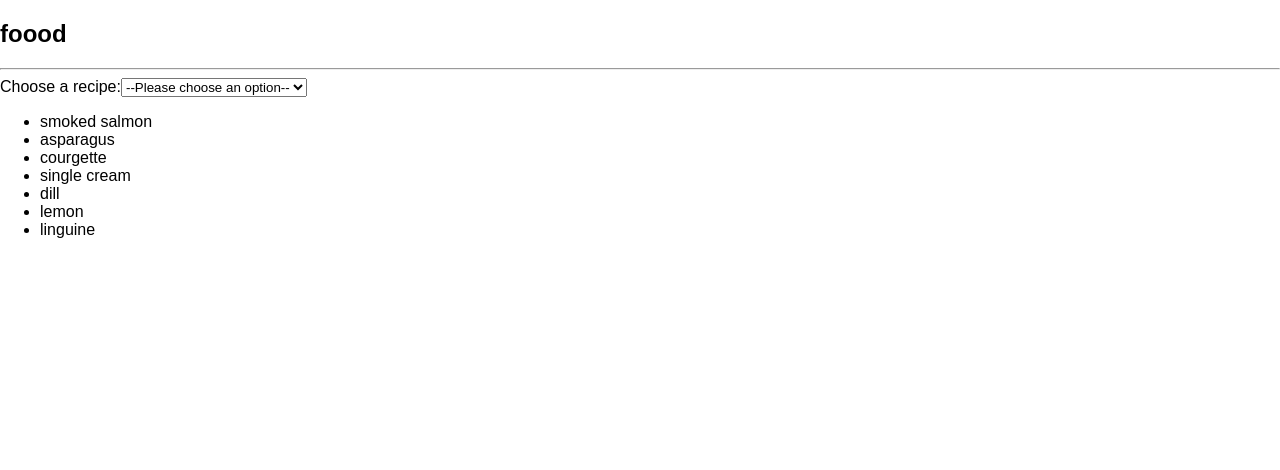
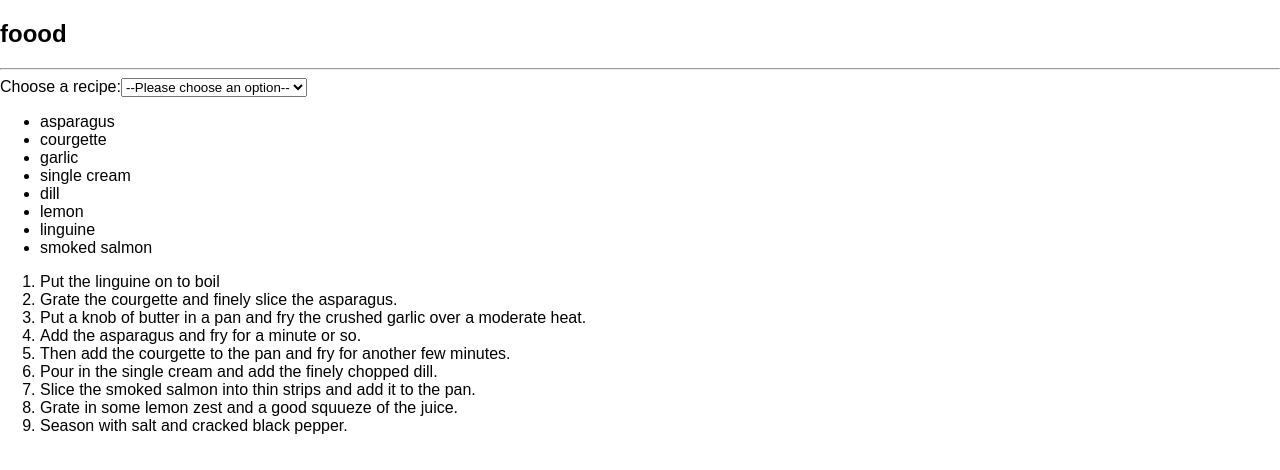
Before and after one commit to edpe/foood, a React (Create React App) app: page / in a window 1280 px wide. Shown: the top 470 px of the page. Built offline with nearby package versions, Linux system fonts and the light colour scheme.

Commit message:
show method on page

```diff
--- a/src/App.js
+++ b/src/App.js
@@ -1,11 +1,11 @@
-import React, { Component } from "react";
-import Menu from "./menu";
-import data from "./data.json";
+import React, { Component } from 'react';
+import Menu from './menu';
+import data from './data.json';
 
 class App extends Component {
   constructor(props) {
     super(props);
-    this.state = { selectedMeal: "salmonLinguine" };
+    this.state = { selectedMeal: 'salmonLinguine' };
   }
 
   handleChange = evt => {
@@ -13,12 +13,20 @@ class App extends Component {
   };
 
   render() {
-    const selectedIngredients = data.recipes.find(obj => {
+    const selectedRecipe = data.recipes.find(obj => {
       return obj.id === this.state.selectedMeal;
-    }).ingredients;
+    });
 
-    const listItems = selectedIngredients.map(ingredient => {
+    const ingredients = selectedRecipe.ingredients;
+
+    const method = selectedRecipe.method;
+
+    const listIngredients = ingredients.map(ingredient => {
       return <li>{ingredient}</li>;
+    });
+
+    const listMethod = method.map(step => {
+      return <li>{step}</li>;
     });
 
     return (
@@ -26,7 +34,8 @@ class App extends Component {
         <h2>foood</h2>
         <hr />
         <Menu onChange={this.handleChange} />
-        <ul>{listItems}</ul>
+        <ul>{listIngredients}</ul>
+        <ol>{listMethod}</ol>
       </div>
     );
   }
--- a/src/data.json
+++ b/src/data.json
@@ -4,30 +4,48 @@
       "id": "salmonLinguine",
       "title": "Salmon Linguine",
       "ingredients": [
-        "smoked salmon",
         "asparagus",
         "courgette",
+        "garlic",
         "single cream",
         "dill",
         "lemon",
-        "linguine"
+        "linguine",
+        "smoked salmon"
       ],
-      "method": "mix it all together"
+      "method": [
+        "Put the linguine on to boil",
+        "Grate the courgette and finely slice the asparagus.",
+        "Put a knob of butter in a pan and fry the crushed garlic over a moderate heat.",
+        "Add the asparagus and fry for a minute or so.",
+        "Then add the courgette to the pan and fry for another few minutes.",
+        "Pour in the single cream and add the finely chopped dill.",
+        "Slice the smoked salmon into thin strips and add it to the pan.",
+        "Grate in some lemon zest and a good squueze of the juice.",
+        "Season with salt and cracked black pepper."
+      ]
     },
     {
       "id": "greenChickenCurry",
       "title": "Thai Green Chicken Curry",
       "ingredients": [
-        "Chicken breast",
+        "Chicken breasts",
         "Green Peppers",
+        "Shallots",
+        "Coriander",
         "Green Chilli",
         "Lime Leaves",
         "Lemongrass",
+        "Garlic",
+        "Ginger",
         "Coconut Milk",
+        "Carrots",
         "Green Beans",
         "Baby Sweetcorn"
       ],
-      "method": "mix it all together"
+      "method": [
+        "Put the shallots, peppers, garlic, chilli, ginger and lemongrass in a food processor and blend to a paste"
+      ]
     }
   ]
 }
```
